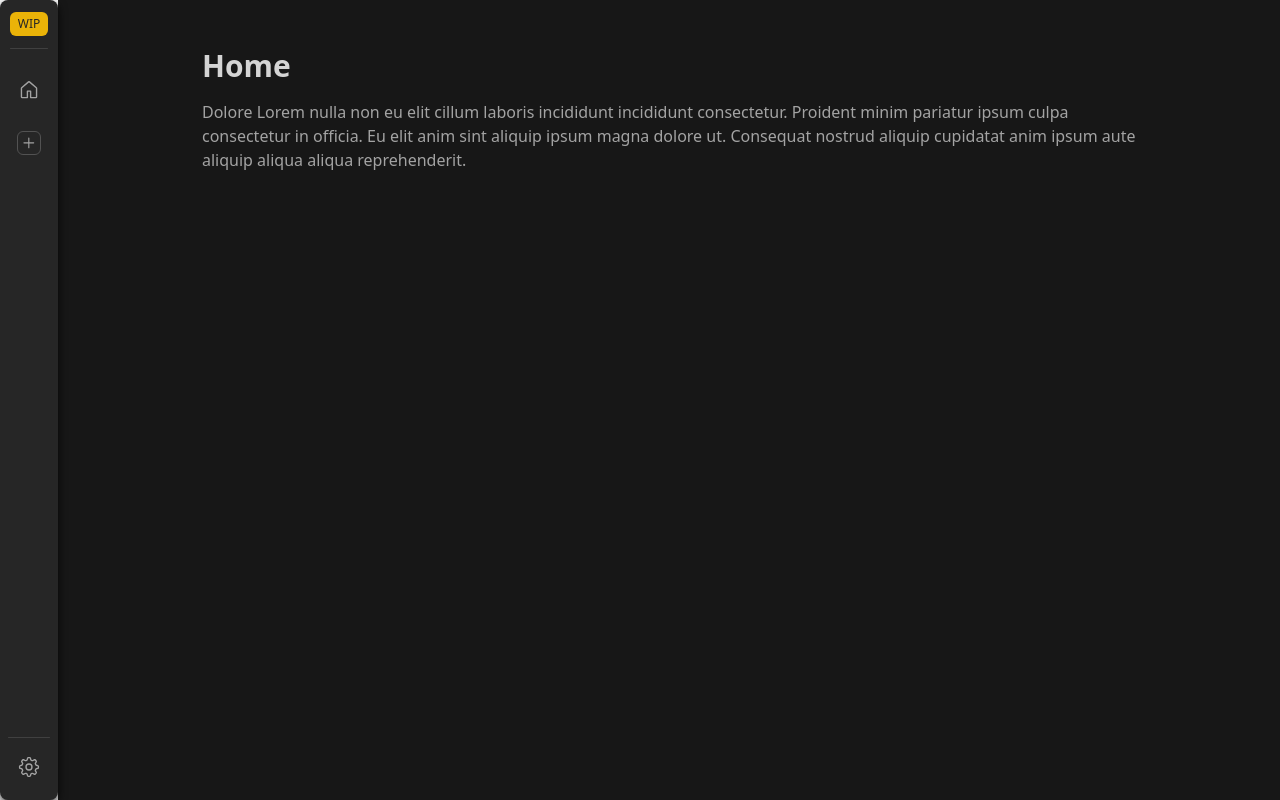
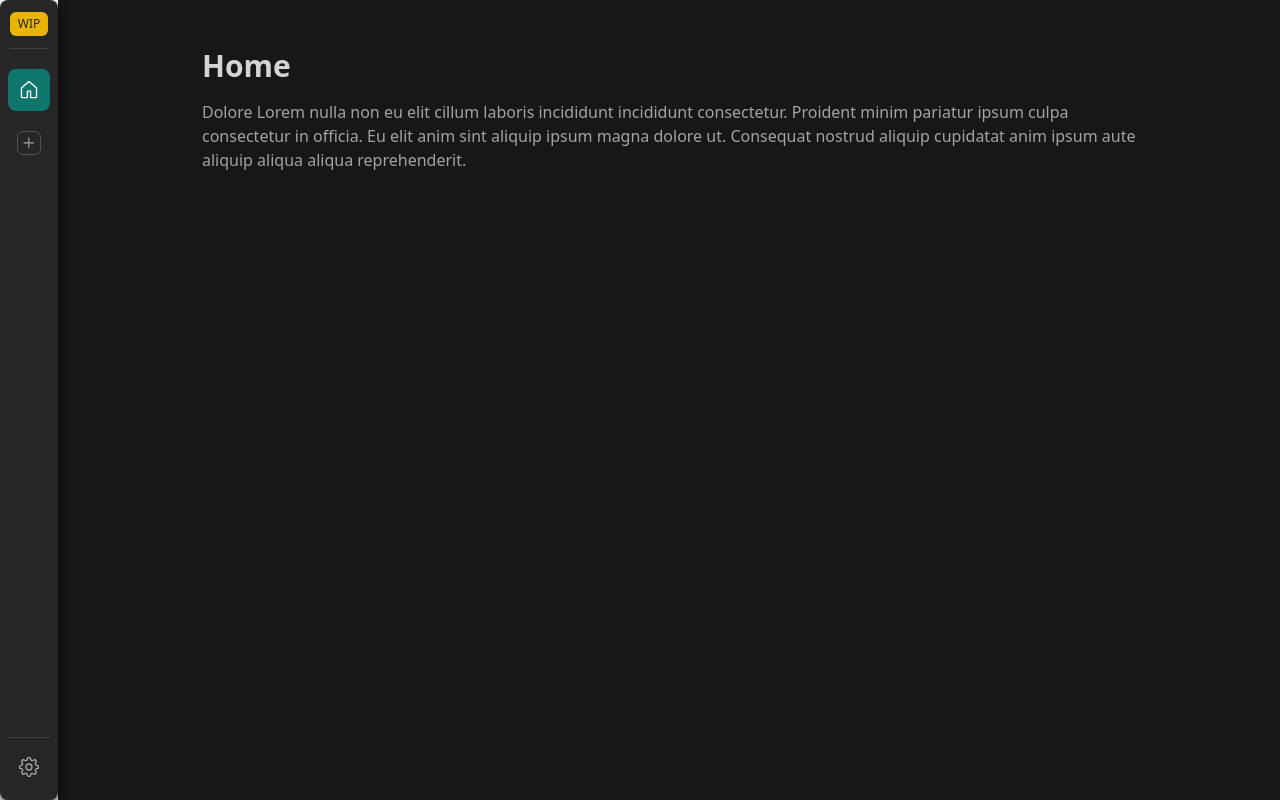
Before and after one commit to LuisNivar/my-kanban-board, a React (Vite) app: page / in a window 1280 px wide. Built offline with nearby package versions, Linux system fonts and the light colour scheme.

Commit message:
Use Id to Highlight it

```diff
--- a/src/components/Sidebar/LinkItem.tsx
+++ b/src/components/Sidebar/LinkItem.tsx
@@ -1,21 +1,22 @@
+import clsx from "clsx";
 import React, { ForwardedRef } from "react";
-import { Link, LinkProps, useLocation } from "react-router-dom";
+import { Link, LinkProps, useParams } from "react-router-dom";
 import { ICON_DICTIONARY } from "./utils";
-import clsx from "clsx";
 
 type LinkItemProps = LinkProps & {
   icon: string;
   name: string;
+  id: string;
 };
 
 export const LinkItem = React.forwardRef(
   (
-    { icon, name, ...props }: LinkItemProps,
+    { icon, name, id: boardId, ...props }: LinkItemProps,
     ref: ForwardedRef<HTMLAnchorElement>
   ) => {
     //FIXME: Highlight
-    const { pathname } = useLocation();
-    const isActive = pathname.includes(name);
+    const { id } = useParams();
+    const isActive = id === boardId;
 
     return (
       <Link
```
